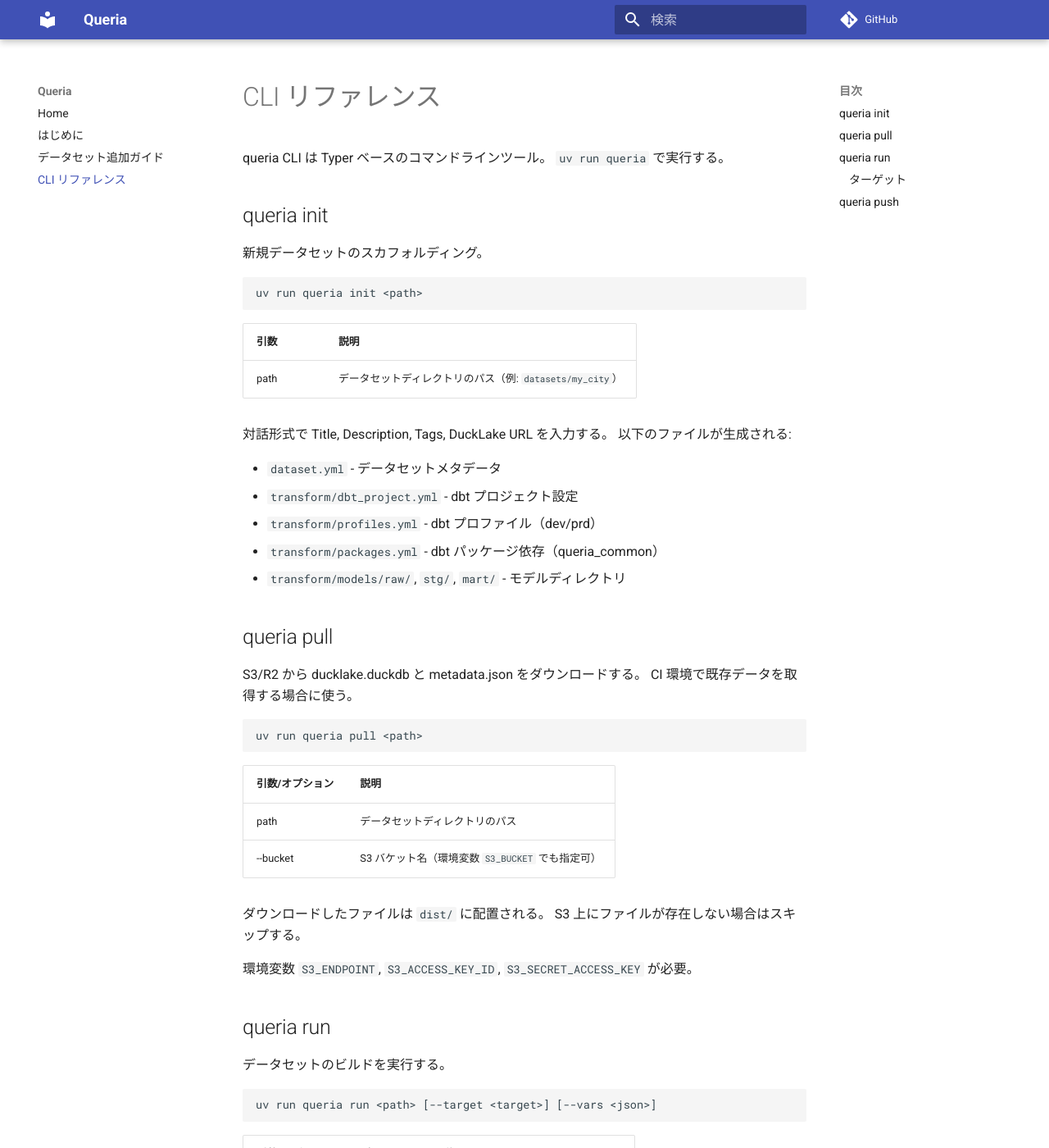
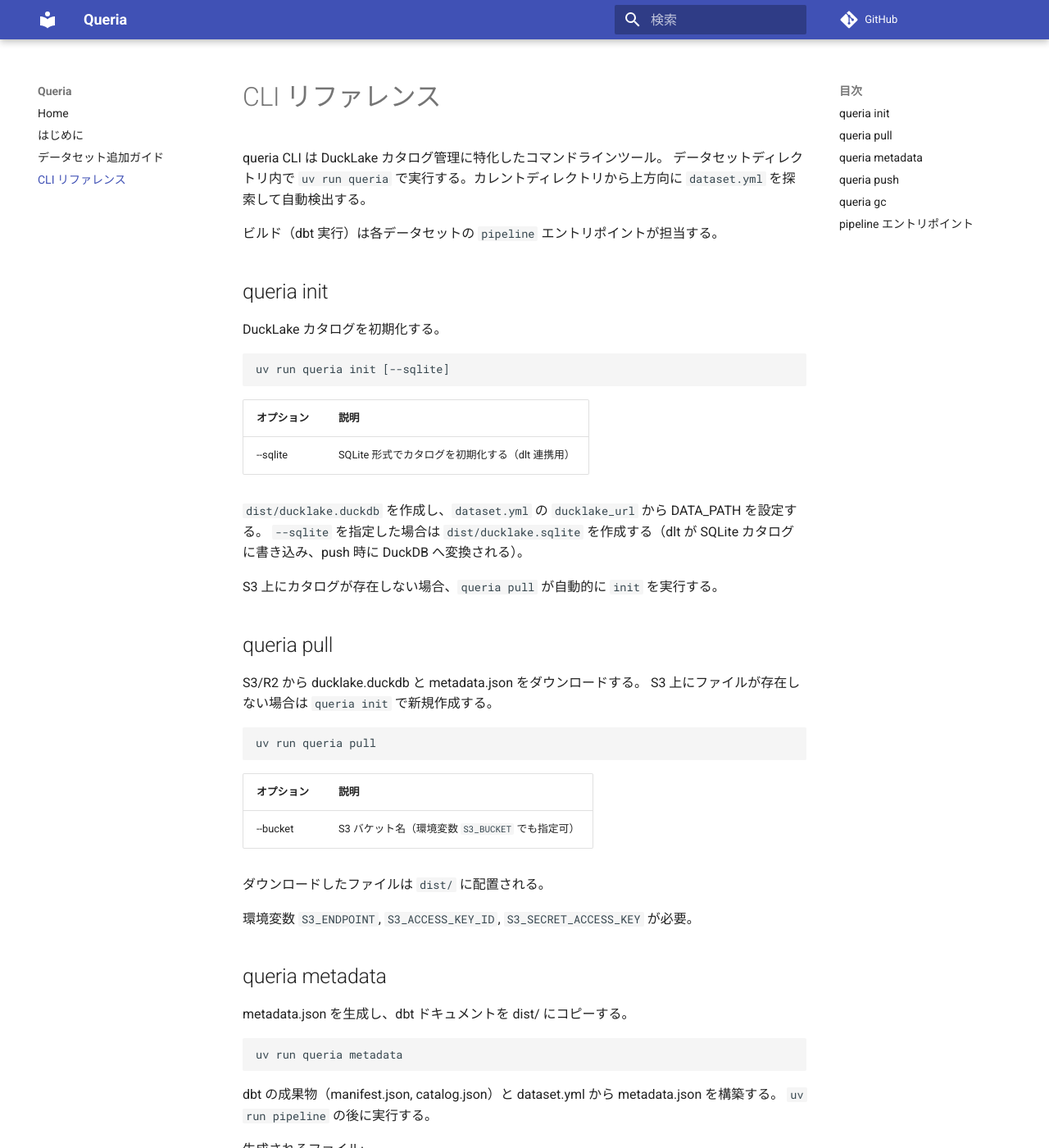
Before and after one commit to flo8s/queria, an MkDocs documentation site: the page built from docs/cli.md, in a window 1280 px wide and 1400 px high. Shown: the whole window at 82% size. Built offline with MkDocs 1.6.1 and Material for MkDocs 9.7.7, drawn with Linux system fonts in a browser that asks for light colours; comment, search, counter and statistics services are not loaded; some of the changed text lies outside the part shown.

Commit message:
docs: ビルドスクリプトと CLI 変更に合わせてドキュメントを更新

````diff
--- a/docs/adding-dataset.md
+++ b/docs/adding-dataset.md
@@ -3,29 +3,25 @@
 ## 全体の流れ
 
 ```
-queria init → モデル実装 → queria run (dev) → 動作確認 → queria run (prd) → queria push
+スキャフォールド → モデル実装 → python pipeline.py → 動作確認 → queria push
 ```
 
-1. `queria init` でスカフォルディング
-2. `dataset.yml` にメタデータを定義
-3. dbt モデルを実装（raw → stg → mart）
-4. `queria run` でローカルビルド・確認
-5. `queria run --target prd` + `queria push` で本番デプロイ
+1. データセットディレクトリを作成し、`dataset.yml` にメタデータを定義
+2. `pyproject.toml` に `queria`, `dbt-core`, `dbt-duckdb` を依存に追加
+3. `pipeline.py` でビルドエントリポイントを実装
+4. dbt モデルを実装（raw → stg → mart）
+5. `uv run python pipeline.py` + `uv run queria metadata` でローカルビルド・確認
+6. `uv run queria pull` + `uv run python pipeline.py` + `uv run queria metadata` + `uv run queria push` で本番デプロイ
 
 ## 1. データセットを作成する
 
-```bash
-uv run queria init datasets/my_city
-```
-
-対話形式で Title, Description, Tags, DuckLake URL を入力する。
-データセット名はアルファベット・数字・アンダースコアのみ使用可能。
-
-生成されるディレクトリ:
+データセットディレクトリを作成し、以下のファイルを配置する:
 
 ```
 datasets/my_city/
 ├── dataset.yml
+├── pyproject.toml
+├── pipeline.py
 └── transform/
     ├── dbt_project.yml
     ├── profiles.yml
@@ -34,6 +30,52 @@
         ├── raw/
         ├── stg/
         └── mart/
+```
+
+### pyproject.toml
+
+```toml
+[project]
+name = "dataset-my-city"
+version = "0.1.0"
+requires-python = ">=3.13"
+dependencies = ["queria", "dbt-core>=1.11.2", "dbt-duckdb>=1.10.0"]
+
+[tool.uv.sources]
+queria = { path = "../../", editable = true }
+```
+
+### pipeline.py
+
+dbt のみのデータセット（最も一般的なパターン）:
+
+```python
+"""dbt ビルド + メタデータ生成パイプライン。"""
+
+import sys
+
+from dbt.cli.main import dbtRunner
+
+
+def main():
+    target = sys.argv[1] if len(sys.argv) > 1 else "dev"
+
+    dbt = dbtRunner()
+
+    dbt_args = ["--project-dir", "transform"]
+    target_args = ["--target", target]
+
+    result = dbt.invoke(["deps", *dbt_args])
+    if not result.success:
+        raise SystemExit("dbt deps failed")
+
+    result = dbt.invoke(["run", *dbt_args, *target_args])
+    if not result.success:
+        raise SystemExit("dbt run failed")
+
+    result = dbt.invoke(["docs", "generate", *dbt_args, *target_args])
+    if not result.success:
+        raise SystemExit("dbt docs generate failed")
 ```
 
 ## 2. dataset.yml を編集する
@@ -261,11 +303,14 @@
 ## 4. ローカルでビルド・確認する
 
 ```bash
+cd datasets/my_city
+
 # 単一データセットのビルド
-uv run queria run datasets/my_city
+uv run python pipeline.py
+uv run queria metadata
 
 # 全データセットの一括ビルド
-./scripts/dev-build.sh
+../../scripts/build.sh dev
 ```
 
 ビルドすると `dist/` に以下が生成される:
@@ -307,18 +352,24 @@
 環境変数を設定し（`.env.example` 参照）、本番ターゲットでビルド・デプロイする:
 
 ```bash
-uv run queria run datasets/my_city --target prd
-uv run queria push datasets/my_city
+cd datasets/my_city
+uv run queria pull
+uv run python pipeline.py
+uv run queria metadata
+uv run queria push
 ```
 
 新しいデータセットを追加した場合、catalog の再ビルドも必要:
 
 ```bash
-uv run queria run datasets/catalog --target prd
-uv run queria push datasets/catalog
+cd datasets/catalog
+uv run queria pull
+uv run python pipeline.py
+uv run queria metadata
+uv run queria push
 ```
 
-GitHub Actions で main ブランチに push すると、`scripts/prd-deploy.sh` が自動実行される。
+GitHub Actions で main ブランチに push すると、自動デプロイが実行される。
 
 ## パターン: dlt + DuckLake による API データ取得
 
@@ -333,6 +384,8 @@
 [dlt pipeline (DuckLake destination)]
     ↓  write_disposition="merge" で upsert
     ↓  _dlt_pipeline_state に state 保存
+[dist/ducklake.sqlite]
+    ↓  queria push 時に DuckDB へ自動変換
 [dist/ducklake.duckdb]
     ↓  dbt (ビューのみ)
     ↓  metadata.json 生成
@@ -344,28 +397,57 @@
 ```
 datasets/my_api/
 ├── dataset.yml
-├── ingestion/
-│   ├── pipeline.py      # dlt pipeline + DuckLake destination
-│   └── tables.yml       # テーブル定義（API パラメータ、merge_keys）
+├── pyproject.toml
+├── pipeline.py            # ingestion + dbt + metadata
+├── tables.yml             # テーブル定義（API パラメータ、merge_keys）
 └── transform/
     ├── dbt_project.yml
     ├── profiles.yml
     └── models/
-        ├── raw/         # SELECT columns FROM source (view)
-        └── mart/        # フィルタ・加工ビュー (view)
+        ├── raw/           # SELECT columns FROM source (view)
+        └── mart/          # フィルタ・加工ビュー (view)
 ```
 
-### ingestion スクリプト
+### 事前準備
 
-`ingestion/pipeline.py` で引数なしの `main()` 関数を実装する。
-`queria.dlt.create_destination()` で DuckLake destination を取得できる。
-SQLite カタログの初期化や DuckDB への変換はフレームワークが自動で行う:
+dlt は SQLite 形式の DuckLake カタログに書き込む。事前に初期化が必要:
+
+```bash
+uv run queria init --sqlite
+```
+
+### pipeline.py
+
+ingestion（dlt パイプライン）と dbt ビルドを `pipeline.py` にまとめる。
+`_create_destination` で DuckLake destination を構築する:
 
 ```python
-from queria.dlt import create_destination
+import os
+from pathlib import Path
 
-def main():
-    destination = create_destination()
+import dlt
+from dlt.destinations import ducklake
+from dlt.destinations.impl.ducklake.configuration import DuckLakeCredentials
+
+DIST_DIR = Path("dist")
+
+def _create_destination():
+    bucket = os.environ.get("S3_BUCKET")
+    dataset_name = Path.cwd().name
+    if bucket:
+        storage = f"s3://{bucket}/{dataset_name}/ducklake.duckdb.files/"
+    else:
+        storage = str(DIST_DIR / "ducklake.duckdb.files") + "/"
+
+    return ducklake(
+        credentials=DuckLakeCredentials(
+            catalog=str(DIST_DIR / "ducklake.sqlite"),
+            storage=storage,
+        ),
+    )
+
+def _ingest():
+    destination = _create_destination()
 
     pipeline = dlt.pipeline(
         pipeline_name="my_pipeline",
@@ -407,7 +489,7 @@
 
 ### prd 環境への切り替え
 
-`create_destination` は `S3_BUCKET` 環境変数の有無で dev/prd を自動判定する:
+`_create_destination` は `S3_BUCKET` 環境変数の有無で dev/prd を自動判定する:
 
 - dev (S3_BUCKET 未設定): ローカルパス
 - prd (S3_BUCKET 設定済): `s3://{bucket}/{dataset}/ducklake.duckdb.files/`
--- a/docs/cli.md
+++ b/docs/cli.md
@@ -1,102 +1,112 @@
 # CLI リファレンス
 
-queria CLI は Typer ベースのコマンドラインツール。
-`uv run queria` で実行する。
+queria CLI は DuckLake カタログ管理に特化したコマンドラインツール。
+データセットディレクトリ内で `uv run queria` で実行する。カレントディレクトリから上方向に `dataset.yml` を探索して自動検出する。
+
+ビルド（dbt 実行）は各データセットの `pipeline` エントリポイントが担当する。
 
 ## queria init
 
-新規データセットのスカフォルディング。
+DuckLake カタログを初期化する。
 
 ```bash
-uv run queria init <path>
+uv run queria init [--sqlite]
 ```
 
-| 引数 | 説明 |
+| オプション | 説明 |
 |---|---|
-| path | データセットディレクトリのパス（例: `datasets/my_city`） |
+| --sqlite | SQLite 形式でカタログを初期化する（dlt 連携用） |
 
-対話形式で Title, Description, Tags, DuckLake URL を入力する。
-以下のファイルが生成される:
+`dist/ducklake.duckdb` を作成し、`dataset.yml` の `ducklake_url` から DATA_PATH を設定する。
+`--sqlite` を指定した場合は `dist/ducklake.sqlite` を作成する（dlt が SQLite カタログに書き込み、push 時に DuckDB へ変換される）。
 
-- `dataset.yml` - データセットメタデータ
-- `transform/dbt_project.yml` - dbt プロジェクト設定
-- `transform/profiles.yml` - dbt プロファイル（dev/prd）
-- `transform/packages.yml` - dbt パッケージ依存（queria_common）
-- `transform/models/raw/`, `stg/`, `mart/` - モデルディレクトリ
+S3 上にカタログが存在しない場合、`queria pull` が自動的に `init` を実行する。
 
 ## queria pull
 
 S3/R2 から ducklake.duckdb と metadata.json をダウンロードする。
-CI 環境で既存データを取得する場合に使う。
+S3 上にファイルが存在しない場合は `queria init` で新規作成する。
 
 ```bash
-uv run queria pull <path>
+uv run queria pull
 ```
 
-| 引数/オプション | 説明 |
+| オプション | 説明 |
 |---|---|
-| path | データセットディレクトリのパス |
 | --bucket | S3 バケット名（環境変数 `S3_BUCKET` でも指定可） |
 
 ダウンロードしたファイルは `dist/` に配置される。
-S3 上にファイルが存在しない場合はスキップする。
 
 環境変数 `S3_ENDPOINT`, `S3_ACCESS_KEY_ID`, `S3_SECRET_ACCESS_KEY` が必要。
 
-## queria run
+## queria metadata
 
-データセットのビルドを実行する。
+metadata.json を生成し、dbt ドキュメントを dist/ にコピーする。
 
 ```bash
-uv run queria run <path> [--target <target>] [--vars <json>]
+uv run queria metadata
 ```
 
-| 引数/オプション | デフォルト | 説明 |
-|---|---|---|
-| path | | データセットディレクトリのパス |
-| --target | dev | dbt ターゲット（profiles.yml で定義） |
-| --vars | | dbt 変数（JSON 文字列） |
+dbt の成果物（manifest.json, catalog.json）と dataset.yml から metadata.json を構築する。
+`uv run pipeline` の後に実行する。
 
-内部処理の流れ:
-
-1. DuckLake 初期化（`dist/ducklake.duckdb` がなければ作成）
-2. `dbt deps` - パッケージインストール
-3. `dbt run` - モデル実行
-4. `dbt docs generate` - ドキュメント生成
-5. metadata.json 生成（dataset.yml + manifest.json + catalog.json から構築）
-
-ビルド成果物は `dist/` に出力される:
+生成されるファイル:
 
 | ファイル | 説明 |
 |---|---|
-| ducklake.duckdb | DuckLake カタログファイル |
-| ducklake.duckdb.files/ | Parquet データファイル |
-| metadata.json | メタデータ（フロントエンド用） |
-| docs/ | dbt ドキュメント（index.html, manifest.json, catalog.json） |
-
-### ターゲット
-
-- dev: ローカルファイルシステムに Parquet を書き込む
-- prd: S3/R2 パスに Parquet を書き込む（環境変数が必要）
+| dist/metadata.json | メタデータ（フロントエンド用） |
+| dist/docs/ | dbt ドキュメント（index.html, manifest.json, catalog.json） |
 
 ## queria push
 
 ビルド成果物を S3/R2 にアップロード、またはローカルディレクトリにコピーする。
+SQLite カタログ（dlt 使用時）がある場合は DuckDB 形式に自動変換してからアップロードする。
 
 ```bash
 # S3 にアップロード
-uv run queria push <path> --bucket <bucket>
+uv run queria push
 
 # ローカルにコピー
-uv run queria push <path> --output-dir <dir>
+uv run queria push --output-dir <dir>
 ```
 
-| 引数/オプション | 説明 |
+| オプション | 説明 |
 |---|---|
-| path | データセットディレクトリのパス |
 | --bucket | S3 バケット名（環境変数 `S3_BUCKET` でも指定可） |
 | --output-dir | ローカル出力ディレクトリ |
 
 `--bucket` と `--output-dir` のどちらか一方は必須。両方指定した場合は両方に出力する。
 
 S3 アップロード時、ducklake.duckdb には `Cache-Control: no-cache` が設定される（クライアントが常に最新版を取得するため）。
+
+## queria gc
+
+R2 上の孤立した Parquet ファイルを削除する。
+
+```bash
+uv run queria gc --bucket <bucket> [--force] [--older-than-days <days>]
+```
+
+| オプション | デフォルト | 説明 |
+|---|---|---|
+| --bucket | | S3 バケット名（環境変数 `S3_BUCKET` でも指定可） |
+| --force | false | 確認なしで削除する |
+| --older-than-days | 7 | 指定日数以上経過したファイルのみ対象 |
+
+## pipeline エントリポイント
+
+各データセットに `pipeline.py` が配置されており、`uv run python pipeline.py` で dbt ビルドを実行する。
+
+```bash
+uv run python pipeline.py
+```
+
+典型的なワークフロー:
+
+```bash
+cd datasets/tsukuba
+uv run queria pull
+uv run python pipeline.py
+uv run queria metadata
+uv run queria push
+```
--- a/docs/getting-started.md
+++ b/docs/getting-started.md
@@ -27,6 +27,7 @@
 ├── datasets/              # 各データセットの定義
 │   ├── tsukuba/           #   つくば市オープンデータ
 │   │   ├── dataset.yml    #     メタデータ定義
+│   │   ├── pipeline.py    #     ビルドエントリポイント
 │   │   └── transform/     #     dbt プロジェクト
 │   │       ├── models/
 │   │       │   ├── raw/   #       外部データ取り込み
@@ -39,7 +40,7 @@
 ├── packages/
 │   └── queria_common/     # 共有 dbt マクロ
 ├── src/
-│   └── queria/            # CLI ツール
+│   └── queria/            # DuckLake カタログ管理 CLI
 ├── scripts/               # ビルド・デプロイスクリプト
 └── pyproject.toml
 ```
@@ -51,20 +52,30 @@
 ### 単一データセットのビルド
 
 ```bash
-uv run queria run datasets/tsukuba
+cd datasets/tsukuba
+uv run python pipeline.py
+uv run queria metadata
 ```
 
 ### 全データセットの一括ビルド
 
 ```bash
-./scripts/dev-build.sh
+./scripts/build.sh dev
 ```
 
 このスクリプトは全データセットをビルドし、`.dev-serve/` にまとめる。
 ローカルサーバーで確認する:
 
 ```bash
-npx serve .dev-serve --cors -l 4000
+./scripts/dev-serve.sh
+```
+
+### stg 環境へのデプロイ
+
+R2 の `queria-dev` バケットにデプロイして動作確認する:
+
+```bash
+./scripts/build.sh stg
 ```
 
 ### 本番デプロイ
@@ -72,25 +83,27 @@
 手動デプロイ:
 
 ```bash
-uv run queria run datasets/tsukuba --target prd
-uv run queria push datasets/tsukuba --bucket queria
+cd datasets/tsukuba
+uv run queria pull
+uv run python pipeline.py
+uv run queria metadata
+uv run queria push
 ```
 
 catalog データセットは他データセットの metadata.json を参照するため、最後にビルドする:
 
 ```bash
 # 1. 各データセットをビルド・デプロイ
-uv run queria run datasets/tsukuba --target prd
-uv run queria push datasets/tsukuba
-uv run queria run datasets/k_oxon --target prd
-uv run queria push datasets/k_oxon
+cd datasets/tsukuba
+uv run queria pull && uv run python pipeline.py && uv run queria metadata && uv run queria push
+cd ../k_oxon
+uv run queria pull && uv run python pipeline.py && uv run queria metadata && uv run queria push
 
 # 2. 最後に catalog をビルド・デプロイ
-uv run queria run datasets/catalog --target prd
-uv run queria push datasets/catalog
+cd ../catalog
+uv run queria pull && uv run python pipeline.py && uv run queria metadata && uv run queria push
 ```
 
 ### GitHub Actions
 
 main ブランチへの push で自動デプロイが実行される（`.github/workflows/deploy.yml`）。
-`scripts/prd-deploy.sh` が全データセットのビルドとデプロイを行う。
````
Also changed, not shown: other parts of docs/adding-dataset.md (+3 -3 lines), CLAUDE.md (+38 -29 lines), README.md (+25 -20 lines).
